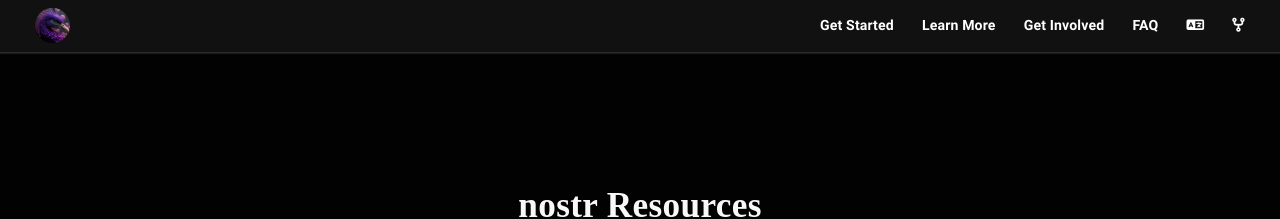
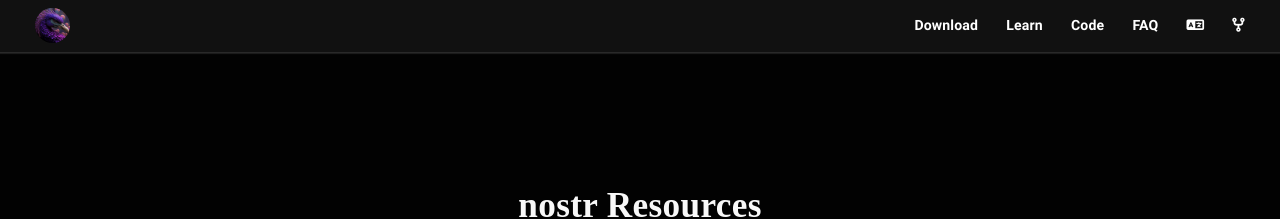
Before and after one commit to nostr-resources/nostr-resources.github.io, a Jekyll site: the page built from index.md, in a window 1280 px wide. Shown: the top 219 px of the page. Built offline with Jekyll 4.4.1, drawn with Linux system fonts in a browser that asks for light colours; some web fonts are replaced.

Commit message:
Update navigation wording

```diff
--- a/_includes/navigation.html
+++ b/_includes/navigation.html
@@ -1,8 +1,8 @@
 <nav>
   <ul class="header__list">
-    <li><a href="#get-started">Get Started</a></li>
-    <li><a href="#learn-more">Learn More</a></li>
-    <li><a href="#get-involved">Get Involved</a></li>
+    <li><a href="#get-started">Download</a></li>
+    <li><a href="#learn-more">Learn</a></li>
+    <li><a href="#get-involved">Code</a></li>
     <li><a href="https://uselessshit.co/resources/nostr/" target="_blank">FAQ</a></li>
     <li><a href="#translations" title="Translations"><i class="fa fa-language"></i></a></li>
     <li><a href="https://github.com/nostr-resources/nostr-resources.github.io" title="GitHub"><i class="fa fa-code-fork"></i></a></li>
```
